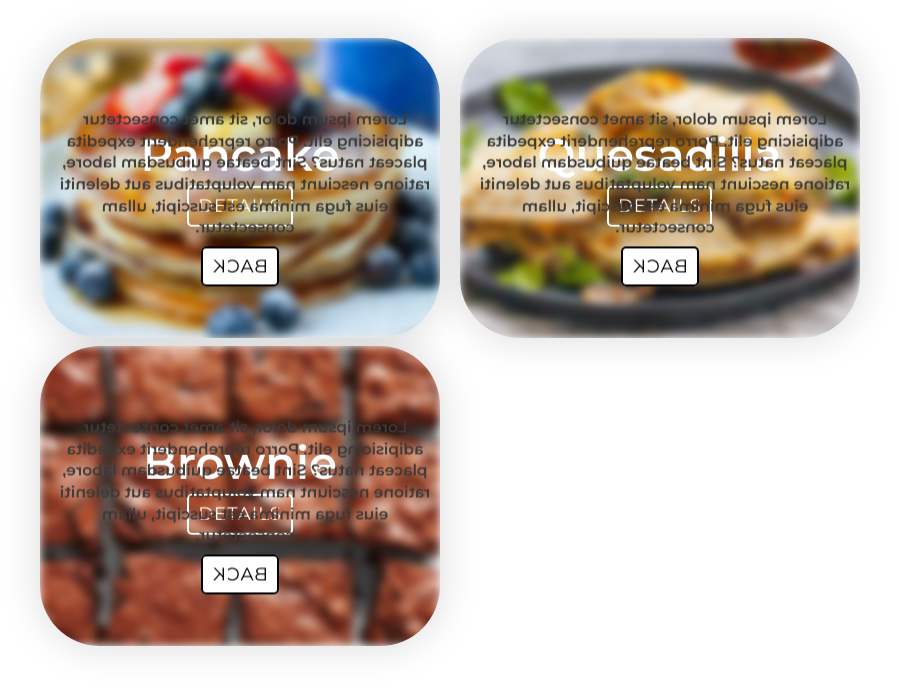
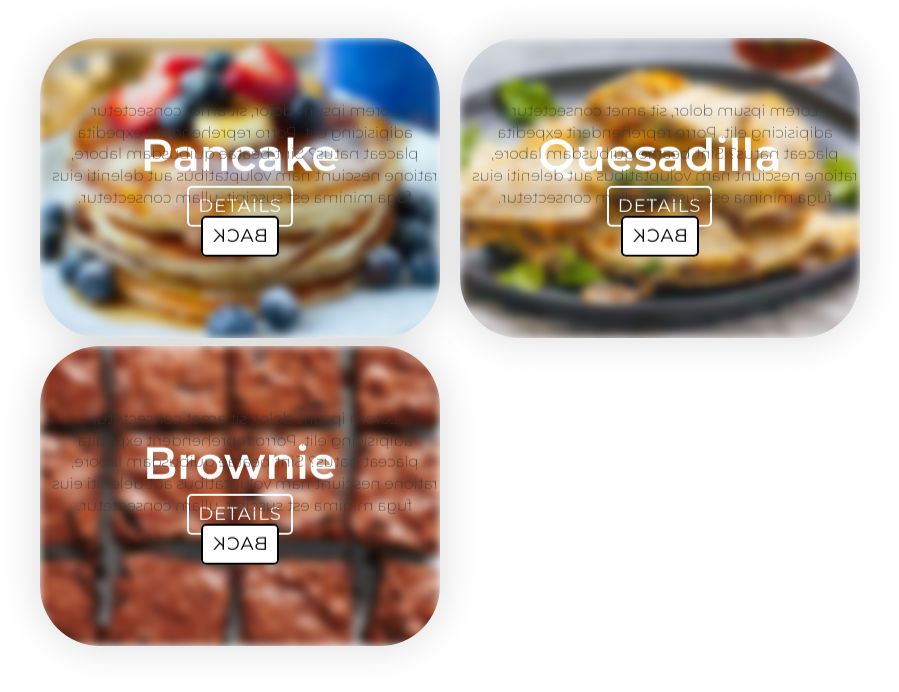
Before and after one commit to iamemil/limelightTask1, a plain HTML site: page index.html in a window 1280 px wide. Shown: the whole page, without its empty margins (13-912 px from the left). Drawn offline with Linux system fonts and the light colour scheme.

Commit message:
font weight fix

```diff
--- a/css/style.scss
+++ b/css/style.scss
@@ -1,4 +1,4 @@
-@import url('https://fonts.googleapis.com/css2?family=Montserrat:wght@400;600&display=swap');
+@import url('https://fonts.googleapis.com/css2?family=Montserrat:wght@200;400;600&display=swap');
 $accent-color: #355cc9;
 html {
     font-size: 18px;
@@ -155,7 +155,7 @@ html {
             grid-column: 1/-1;
             font-size: 0.86em;
             border-radius: 5px;
-            font-weight: 600;
+            font-weight: 200;
             line-height: 1.4em;
             overflow: auto;
             color: rgb(59, 59, 59);
```
Also changed, not shown: css/style.css, 1 other file.
